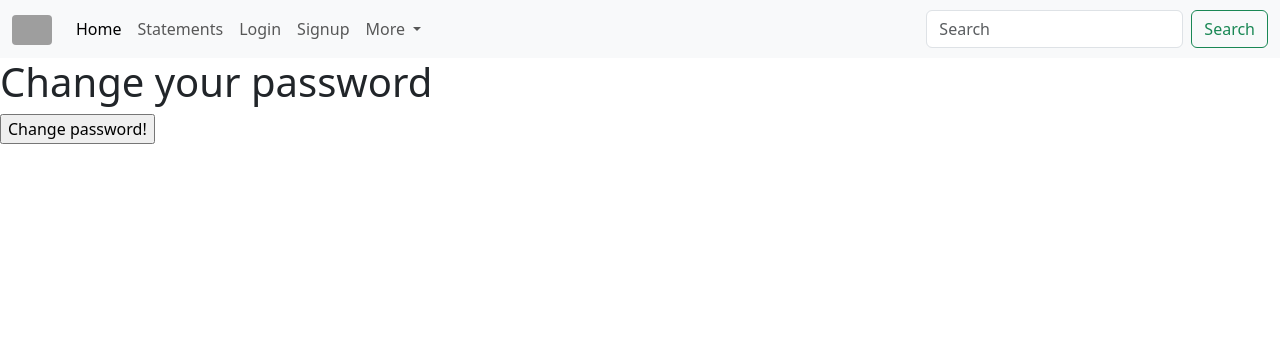
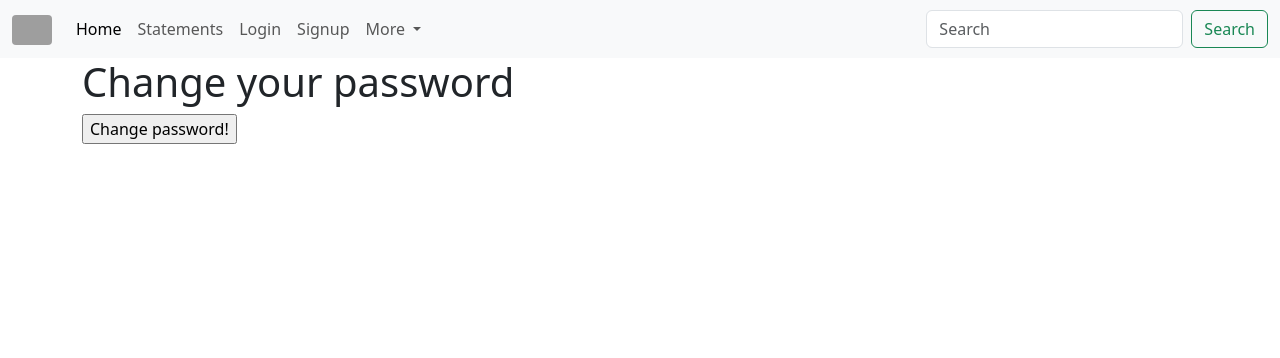
Before and after one commit to brucestull/boosts, a Django app: template accounts/templates/registration/password_change_form.html in a window 1280 px wide. Shown: the top 358 px of the page. Run offline with Django 4.2, Linux system fonts and the light colour scheme; the template is opened without the code that fills it, so the values that code supplies are empty; grey boxes are pictures that could not be loaded.

Commit message:
Format the HTML, add 'section' and 'contianer' to reduce width of main page body but keep navbar full-width.

```diff
--- a/templates/base.html
+++ b/templates/base.html
@@ -15,6 +15,7 @@
 </head>
 
 <body>
+    <section class="section">
         <nav class="navbar navbar-expand-lg bg-body-tertiary">
             <div class="container-fluid">
                 <a class="navbar-brand"
@@ -158,8 +159,11 @@
                 </div>
             </div>
         </nav>
+        <div class="container">
             {% block content %}
             {% endblock content %}
+        </div>
+    </section>
     <script src="https://cdn.jsdelivr.net/npm/bootstrap@5.3.0-alpha1/dist/js/bootstrap.bundle.min.js"
             integrity="sha384-w76AqPfDkMBDXo30jS1Sgez6pr3x5MlQ1ZAGC+nuZB+EYdgRZgiwxhTBTkF7CXvN"
             crossorigin="anonymous"></script>
```
Lines whose indentation alone changed are shown as unchanged.
